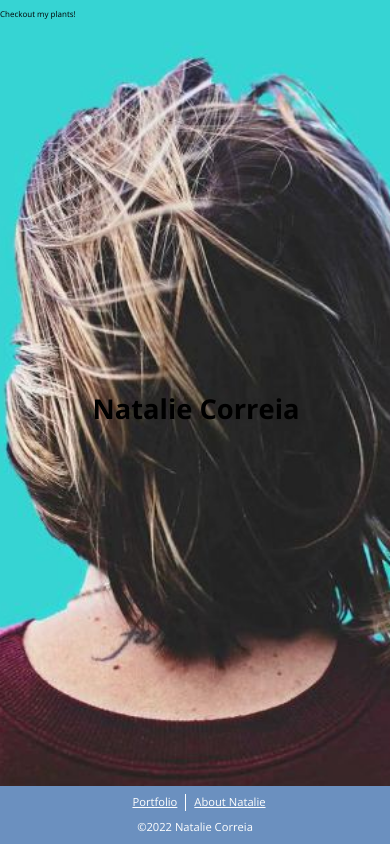
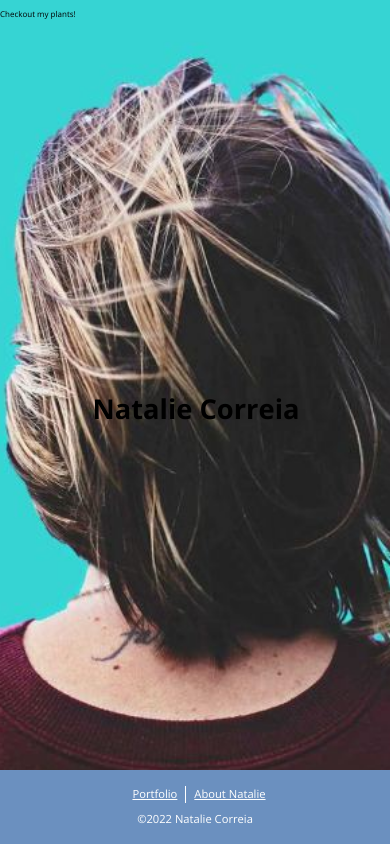
Before and after one commit to apo11oCreed/uneven-artwork-react-version, a React (Vite) app: page / in a window 390 px wide. Built offline with nearby package versions, Linux system fonts and the light colour scheme.

Commit message:
Extra padding in footer nav items - mobile only

```diff
--- a/src/styles/index.css
+++ b/src/styles/index.css
@@ -69,7 +69,7 @@
 	}
 	footer {
 		color: #fff;
-		@apply bg-blue tw-py-[1rem] sm:tw-py-2;
+		@apply bg-blue tw-py-8 sm:tw-py-1;
 		&>div{
 			@apply tw-flex tw-flex-col-reverse sm:tw-flex-row;
 			font-size:1.4rem;
```
Also changed, not shown: 5 other files (tests, documents, lock files or other folders).
